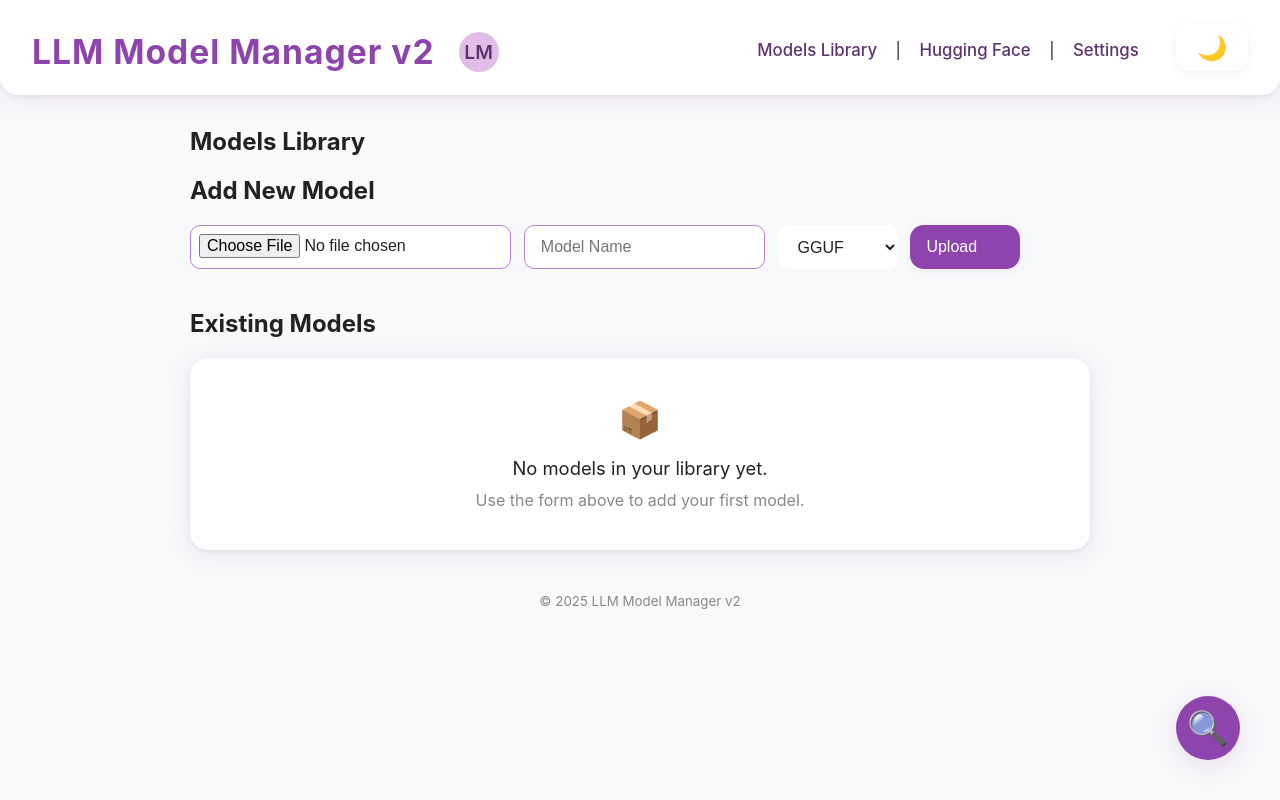
After one commit to ozspeed/llm_manager_v2, a Flask app: template llm_manager_v2/views/templates/models.html in a window 1280 px wide. The commit adds this page. Run offline with Flask 3, Linux system fonts and the light colour scheme; the template is opened without the code that fills it, so the values that code supplies are empty.

Commit message:
[V2-7.1.9][V2-7.1.10] UI/UX checkpoint: Models Library is landing page, upload form aligned, dropdown borderless, static assets fixed, modern design restored (2025-04-16)

```diff
--- a/llm_manager_v2/requirements.txt
+++ b/llm_manager_v2/requirements.txt
@@ -1 +1,2 @@
 flask
+pytest
--- /dev/null
+++ b/llm_manager_v2/static/models.js
@@ -0,0 +1,115 @@
+// [V2-7.1.1] Model Management UI JS (AJAX CRUD)
+document.addEventListener('DOMContentLoaded', function() {
+    fetchModels();
+
+    // Upload form handler
+    document.getElementById('upload-form').addEventListener('submit', async function(e) {
+        e.preventDefault();
+        const form = e.target;
+        const formData = new FormData(form);
+        setFeedback('upload-feedback', 'Uploading...', false);
+        try {
+            const resp = await fetch('/api/models', {
+                method: 'POST',
+                body: formData
+            });
+            const data = await resp.json();
+            if (resp.ok) {
+                setFeedback('upload-feedback', 'Model uploaded!', false);
+                fetchModels();
+                form.reset();
+            } else {
+                setFeedback('upload-feedback', data.error || 'Upload failed', true);
+            }
+        } catch (err) {
+            setFeedback('upload-feedback', err.toString(), true);
+        }
+    });
+});
+
+function fetchModels() {
+    fetch('/api/models')
+        .then(r => r.json())
+        .then(models => renderModels(models))
+        .catch(e => setFeedback('models-feedback', e.toString(), true));
+}
+
+function renderModels(models) {
+    const list = document.getElementById('models-list');
+    list.innerHTML = '';
+    if (!models || models.length === 0) {
+        list.innerHTML = `
+            <div class="card" style="text-align:center; padding:2.5rem 1.5rem;">
+                <div style="font-size:2.2rem; color:var(--primary);">📦</div>
+                <div style="margin-top:1rem; font-size:1.15rem; color:var(--text);">No models in your library yet.</div>
+                <div style="margin-top:0.7rem; color:#888;">Use the form above to add your first model.</div>
+            </div>
+        `;
+        return;
+    }
+    for (const m of models) {
+        const card = document.createElement('div');
+        card.className = 'card';
+        card.innerHTML = `
+            <div style="display:flex; align-items:center; gap:1rem;">
+                <div style="font-size:2.1rem;">🟣</div>
+                <div>
+                    <div style="font-size:1.13rem; font-weight:600; color:var(--primary-dark);">${escape(m.name)}</div>
+                    <div style="font-size:0.98rem; color:#888;">${escape(m.framework)}${m.size_mb ? ' • ' + m.size_mb.toFixed(2) + ' MB' : ''}</div>
+                </div>
+                <div style="margin-left:auto; font-size:0.98rem; color:#888;">${m.last_used ? 'Last used: ' + m.last_used.split('T')[0] : ''}</div>
+            </div>
+            <div style="margin-top:0.7rem;">
+                <span style="color:#555; font-size:0.98rem;">Publisher:</span> ${escape(m.publisher || '-')}
+            </div>
+            <div class="actions">
+                <button onclick="showDetails(${m.id})" aria-label="Show details for ${escape(m.name)}">Details</button>
+                <button onclick="deleteModel(${m.id})" class="danger" aria-label="Delete ${escape(m.name)}">Delete</button>
+            </div>
+        `;
+        list.appendChild(card);
+    }
+}
+
+function showDetails(id) {
+    fetch(`/api/models/${id}`)
+        .then(r => r.json())
+        .then(model => {
+            const content = document.getElementById('model-details-content');
+            content.innerHTML = `<pre>${escape(JSON.stringify(model, null, 2))}</pre>`;
+            showModal('model-details-modal');
+        })
+        .catch(e => alert('Failed to fetch details: ' + e));
+}
+
+function deleteModel(id) {
+    if (!confirm('Delete this model?')) return;
+    fetch(`/api/models/${id}`, { method: 'DELETE' })
+        .then(r => r.json())
+        .then(data => {
+            setFeedback('models-feedback', data.message || 'Deleted', false);
+            fetchModels();
+        })
+        .catch(e => setFeedback('models-feedback', e.toString(), true));
+}
+
+function setFeedback(id, msg, isError) {
+    const el = document.getElementById(id);
+    el.textContent = msg;
+    el.style.color = isError ? 'red' : 'green';
+}
+
+function showModal(id) {
+    const modal = document.getElementById(id);
+    modal.style.display = 'block';
+    modal.querySelector('.close').onclick = () => modal.style.display = 'none';
+    window.onclick = function(event) {
+        if (event.target === modal) modal.style.display = 'none';
+    };
+}
+
+function escape(str) {
+    return String(str).replace(/[&<>"]/g, function(c) {
+        return {'&':'&amp;','<':'&lt;','>':'&gt;','"':'&quot;'}[c];
+    });
+}
--- /dev/null
+++ b/llm_manager_v2/static/style.css
@@ -0,0 +1,250 @@
+:root {
+  --primary: #8e44ad;
+  --primary-light: #b983d6;
+  --primary-dark: #5e3370;
+  --background: #f8f9fa;
+  --surface: #fff;
+  --card-shadow: 0 4px 24px rgba(142, 68, 173, 0.12), 0 1.5px 4px rgba(60,60,60,0.07);
+  --modal-shadow: 0 8px 32px rgba(60, 60, 60, 0.18);
+  --border-radius: 18px;
+  --text: #222;
+  --accent: #e1bee7;
+  --danger: #d32f2f;
+  --success: #388e3c;
+}
+[data-theme="dark"] {
+  --background: #181825;
+  --surface: #232338;
+  --text: #eee;
+  --card-shadow: 0 4px 24px rgba(142, 68, 173, 0.32), 0 1.5px 4px rgba(0,0,0,0.17);
+  --modal-shadow: 0 8px 32px rgba(0, 0, 0, 0.38);
+  --accent: #7c43bd;
+}
+body {
+  font-family: 'Inter', 'Roboto', Arial, sans-serif;
+  background: var(--background);
+  color: var(--text);
+  margin: 0;
+  min-height: 100vh;
+}
+header {
+  background: var(--surface);
+  box-shadow: var(--card-shadow);
+  border-radius: 0 0 var(--border-radius) var(--border-radius);
+  padding: 1.5rem 2rem 1rem 2rem;
+  display: flex;
+  align-items: center;
+  justify-content: space-between;
+}
+h1 {
+  color: var(--primary);
+  margin: 0;
+  font-size: 2rem;
+  font-weight: 700;
+}
+nav {
+  margin-bottom: 0.5rem;
+}
+nav a {
+  padding: 0 14px;
+  text-decoration: none;
+  color: var(--primary-dark);
+  font-weight: 500;
+  font-size: 1.05rem;
+  border-radius: 8px;
+  transition: background 0.2s, color 0.2s;
+}
+nav a:hover, nav a:focus {
+  background: var(--accent);
+  color: var(--primary);
+  outline: none;
+}
+footer {
+  text-align: center;
+  color: #888;
+  margin: 2rem 0 0 0;
+}
+main {
+  max-width: 900px;
+  margin: 2rem auto 0 auto;
+  padding: 0 1.2rem;
+}
+section {
+  margin-bottom: 2.5rem;
+}
+.card {
+  background: var(--surface);
+  border-radius: var(--border-radius);
+  box-shadow: var(--card-shadow);
+  padding: 1.5rem 1.2rem;
+  margin-bottom: 1.8rem;
+  transition: box-shadow 0.2s;
+  display: flex;
+  flex-direction: column;
+  position: relative;
+}
+.card.flagged {
+  border: 2px solid var(--danger);
+}
+.card .actions {
+  margin-top: 1rem;
+  display: flex;
+  gap: 0.7rem;
+}
+button, .btn {
+  background: var(--primary);
+  color: #fff;
+  border: none;
+  border-radius: 14px;
+  padding: 0.6rem 1.3rem;
+  font-size: 1rem;
+  font-weight: 500;
+  box-shadow: 0 2px 8px rgba(142, 68, 173, 0.08);
+  cursor: pointer;
+  transition: background 0.2s, box-shadow 0.2s;
+}
+button:hover, .btn:hover, button:focus, .btn:focus {
+  background: var(--primary-dark);
+  outline: 2px solid var(--primary-light);
+}
+button.danger, .btn.danger {
+  background: var(--danger);
+}
+button.success, .btn.success {
+  background: var(--success);
+}
+input, select, textarea {
+  border: 1.5px solid var(--primary-light);
+  border-radius: 10px;
+  padding: 0.5rem 1rem;
+  font-size: 1rem;
+  margin-bottom: 0.8rem;
+  background: var(--surface);
+  color: var(--text);
+  transition: border 0.2s;
+}
+input:focus, select:focus, textarea:focus {
+  border: 1.5px solid var(--primary);
+  outline: none;
+}
+.modal {
+  display: none;
+  position: fixed;
+  z-index: 1000;
+  left: 0; top: 0; width: 100vw; height: 100vh;
+  background: rgba(30, 20, 40, 0.18);
+  align-items: center;
+  justify-content: center;
+}
+.modal.active {
+  display: flex;
+}
+.modal-content {
+  background: var(--surface);
+  color: var(--text);
+  border-radius: var(--border-radius);
+  box-shadow: var(--modal-shadow);
+  padding: 2.3rem 2.2rem 1.7rem 2.2rem;
+  min-width: 320px;
+  max-width: 95vw;
+  max-height: 80vh;
+  overflow-y: auto;
+  position: relative;
+}
+.modal-content .close {
+  position: absolute;
+  top: 1.1rem;
+  right: 1.2rem;
+  font-size: 1.7rem;
+  color: var(--primary);
+  background: none;
+  border: none;
+  cursor: pointer;
+  transition: color 0.2s;
+}
+.modal-content .close:hover {
+  color: var(--danger);
+}
+.fab {
+  position: fixed;
+  right: 2.5rem;
+  bottom: 2.5rem;
+  width: 64px;
+  height: 64px;
+  border-radius: 50%;
+  background: var(--primary);
+  color: #fff;
+  box-shadow: 0 6px 24px rgba(142, 68, 173, 0.16);
+  display: flex;
+  align-items: center;
+  justify-content: center;
+  font-size: 2.1rem;
+  border: none;
+  cursor: pointer;
+  z-index: 1100;
+  transition: background 0.18s, box-shadow 0.18s;
+}
+.fab:hover, .fab:focus {
+  background: var(--primary-dark);
+  outline: 2px solid var(--primary-light);
+}
+.theme-toggle {
+  background: none;
+  border: none;
+  color: var(--primary);
+  font-size: 1.5rem;
+  cursor: pointer;
+  margin-left: 1.2rem;
+  transition: color 0.2s;
+}
+.theme-toggle:hover, .theme-toggle:focus {
+  color: var(--primary-dark);
+  outline: none;
+}
+[aria-live] {
+  position: absolute;
+  left: -9999px;
+  width: 1px;
+  height: 1px;
+  overflow: hidden;
+}
+form#upload-form {
+  display: flex;
+  flex-wrap: wrap;
+  gap: 0.8rem;
+  align-items: stretch;
+  margin-bottom: 1.2rem;
+}
+form#upload-form input[type="file"],
+form#upload-form input[type="text"],
+form#upload-form select,
+form#upload-form button[type="submit"] {
+  height: 44px;
+  font-size: 1rem;
+  padding: 0 1rem;
+  box-sizing: border-box;
+  margin-bottom: 0;
+  display: flex;
+  align-items: center;
+}
+form#upload-form input[type="file"] {
+  min-width: 170px;
+  padding: 0.5rem 0.5rem;
+}
+form#upload-form input[type="text"] {
+  min-width: 180px;
+}
+form#upload-form select {
+  min-width: 120px;
+  border: none;
+  box-shadow: none;
+}
+form#upload-form button[type="submit"] {
+  min-width: 110px;
+}
+
+@media (max-width: 700px) {
+  main { padding: 0 0.5rem; }
+  .modal-content { padding: 1.1rem; }
+  .fab { right: 1.1rem; bottom: 1.1rem; width: 52px; height: 52px; font-size: 1.3rem; }
+}
--- /dev/null
+++ b/llm_manager_v2/static/theme.js
@@ -0,0 +1,28 @@
+// Theme toggle logic for LLM Model Manager v2
+// [V2-7.1.7] Modern UI/UX
+(function() {
+  const themeToggle = document.getElementById('theme-toggle');
+  const root = document.documentElement;
+  // Detect system preference on first load
+  function getPreferredTheme() {
+    if (window.localStorage.getItem('theme')) {
+      return window.localStorage.getItem('theme');
+    }
+    return window.matchMedia('(prefers-color-scheme: dark)').matches ? 'dark' : 'light';
+  }
+  function setTheme(theme) {
+    root.setAttribute('data-theme', theme);
+    window.localStorage.setItem('theme', theme);
+    if (themeToggle) {
+      themeToggle.setAttribute('aria-label', theme === 'dark' ? 'Switch to light mode' : 'Switch to dark mode');
+      themeToggle.innerHTML = theme === 'dark' ? '☀️' : '🌙';
+    }
+  }
+  if (themeToggle) {
+    themeToggle.addEventListener('click', function() {
+      const newTheme = root.getAttribute('data-theme') === 'dark' ? 'light' : 'dark';
+      setTheme(newTheme);
+    });
+  }
+  setTheme(getPreferredTheme());
+})();
--- /dev/null
+++ b/llm_manager_v2/views/templates/base.html
@@ -0,0 +1,31 @@
+<!-- [V2-7.1.7] Base Template with Persistent Navigation -->
+<!DOCTYPE html>
+<html lang="en">
+<head>
+    <meta charset="UTF-8">
+    <title>{% block title %}LLM Model Manager v2{% endblock %}</title>
+    <link rel="stylesheet" href="/static/style.css">
+    <script defer src="/static/theme.js"></script>
+    {% block head %}{% endblock %}
+</head>
+<body>
+    <header>
+        <div style="display: flex; align-items: center; gap: 1.5rem;">
+            <div style="font-size: 2.1rem; font-weight: 700; color: var(--primary); letter-spacing: 1px;">LLM Model Manager v2</div>
+            <div id="logo-placeholder" style="width: 40px; height: 40px; background: var(--accent); border-radius: 50%; display: flex; align-items: center; justify-content: center; font-size: 1.2rem; color: var(--primary-dark); font-weight: 600;">LM</div>
+        </div>
+        <nav>
+            <a href="/">Models Library</a> |
+            <a href="/huggingface">Hugging Face</a> |
+            <a href="/settings">Settings</a>
+            <button id="theme-toggle" class="theme-toggle" aria-label="Switch theme" title="Switch theme">🌙</button>
+        </nav>
+    </header>
+    <main>
+        {% block content %}{% endblock %}
+    </main>
+    <footer>
+        <small>&copy; 2025 LLM Model Manager v2</small>
+    </footer>
+</body>
+</html>
--- /dev/null
+++ b/llm_manager_v2/views/templates/models.html
@@ -0,0 +1,38 @@
+<!-- [V2-7.1.1] Model Management UI -->
+{% extends "base.html" %}
+{% block title %}Models Library | LLM Model Manager v2{% endblock %}
+{% block head %}<script defer src="/static/models.js"></script>{% endblock %}
+{% block content %}
+    <h2>Models Library</h2>
+    <section>
+        <h2>Add New Model</h2>
+        <form id="upload-form" enctype="multipart/form-data">
+            <input type="file" name="file" required>
+            <input type="text" name="name" placeholder="Model Name" required>
+            <select name="framework" required>
+                <option value="gguf">GGUF</option>
+                <option value="pytorch">PyTorch</option>
+                <option value="onnx">ONNX</option>
+                <option value="other">Other</option>
+            </select>
+            <button type="submit">Upload</button>
+        </form>
+        <div id="upload-feedback"></div>
+    </section>
+    <section>
+        <h2>Existing Models</h2>
+        <div id="models-list">
+            <!-- Model cards will be injected here -->
+        </div>
+        <div id="models-feedback"></div>
+    </section>
+    <button class="fab" id="scan-fab" title="Scan Library" aria-label="Scan Library">
+        <span aria-hidden="true">🔍</span>
+    </button>
+    <div id="model-details-modal" class="modal" style="display:none;">
+        <div class="modal-content">
+            <span class="close">&times;</span>
+            <div id="model-details-content"></div>
+        </div>
+    </div>
+{% endblock %}
```
Also changed, not shown: llm_manager_v2/app.py (+6 -4 lines), llm_manager_v2/controllers/models_controller.py (+28 -2 lines), llm_manager_v2/services/model_service.py (+29 -1 lines), llm_manager_v2/tests/conftest.py (added, +10 -0 lines), llm_manager_v2/tests/test_api.py (added, +34 -0 lines), llm_manager_v2/tests/test_models.py (added, +29 -0 lines), llm_manager_v2/tests/test_services.py (added, +20 -0 lines), llm_manager_v2/views/static/style.css (deleted, +0 -7 lines), llm_manager_v2/views/templates/huggingface.html (+6 -1 lines), llm_manager_v2/views/templates/index.html (+7 -1 lines), llm_manager_v2/views/templates/settings.html (+5 -12 lines), 3 other files.
